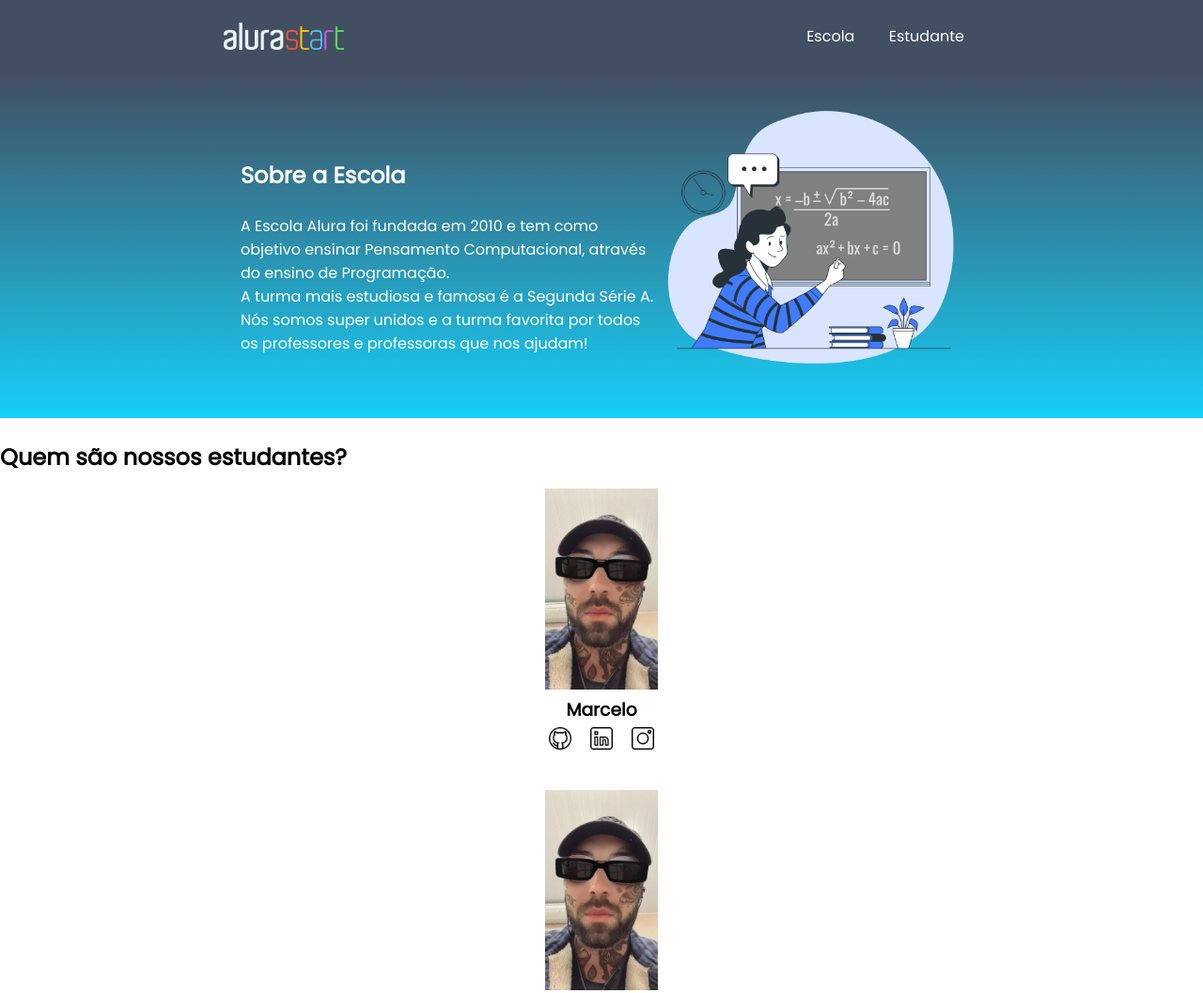
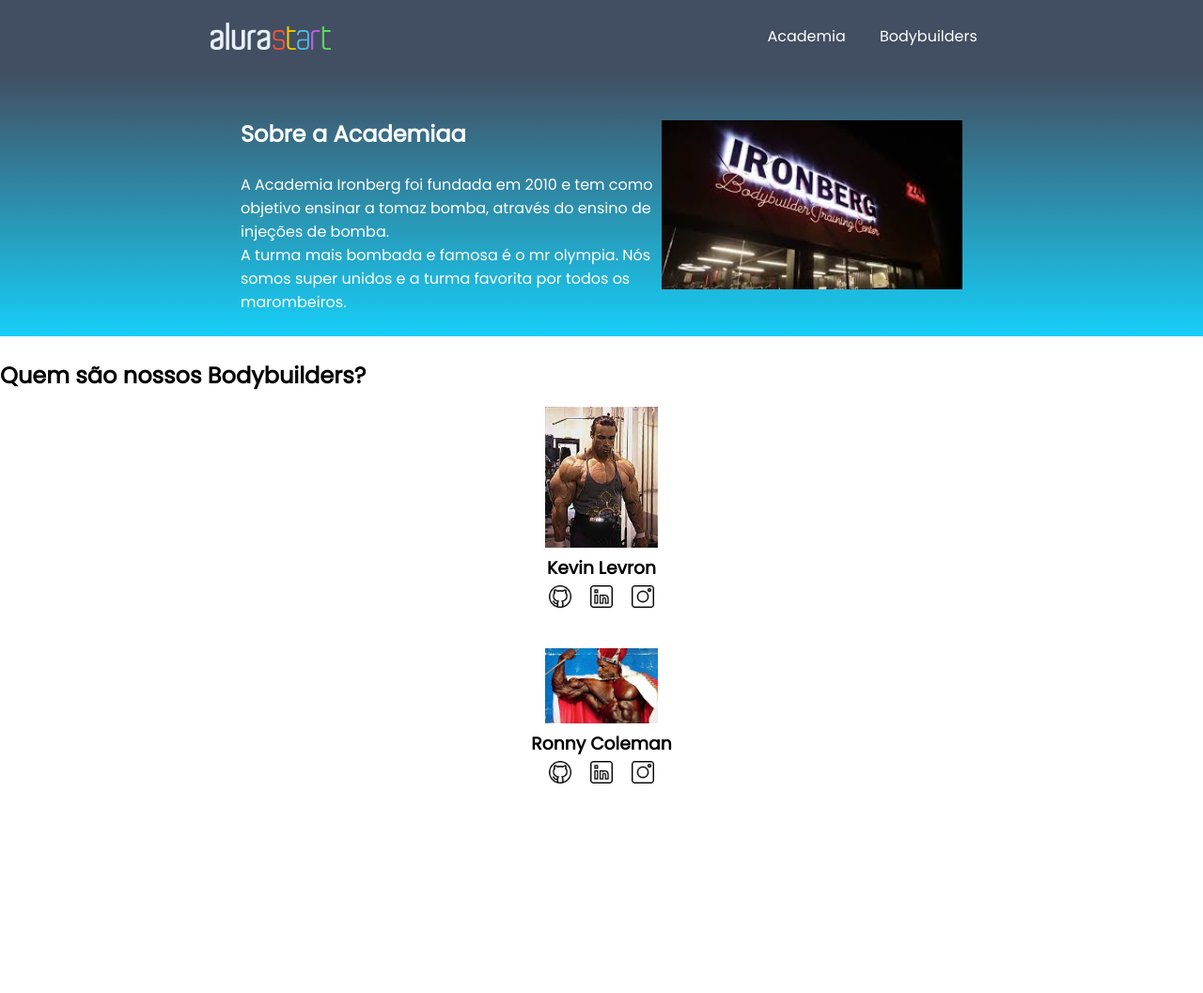
Before and after one commit to llc4rla/carla1, a plain HTML site: page index.html in a window 1280 px wide. Shown: the top 1057 px of the page at 94% size. After the commit the page ends 885 px from the top, so only its background shows below. Drawn offline with Linux system fonts and the light colour scheme.

Commit message:
Add files via upload

```diff
--- a/index.html
+++ b/index.html
@@ -14,32 +14,32 @@
     <header class="cabecalho">
         <img class="cabecalho-imagem" src="alurastart logo.png" alt="logo da alura start">
         <ul class="cabecalho-lista">
-            <li class="cabecalho-lista-item">Escola</li>
-            <li class="cabecalho-lista-item">Estudante</li>
+            <li class="cabecalho-lista-item">Academia</li>
+            <li class="cabecalho-lista-item">Bodybuilders</li>
         </ul>
     </header>
     <section class="escola">
         <div class="escola-div-conteudo">
-            <h2 class="escola-titulo">Sobre a Escola</h2>
-            <p class="escola-texto-um">A Escola Alura foi fundada em 2010 e tem como objetivo ensinar Pensamento Computacional, através do ensino de  Programação.</p>
-            <p class="escola-texto-dois">A turma mais estudiosa e famosa é a Segunda Série A. Nós somos super unidos e a turma favorita por todos os professores e professoras que nos ajudam!</p>
+            <h2 class="escola-titulo">Sobre a Academiaa</h2>
+            <p class="escola-texto-um">A Academia Ironberg foi fundada em 2010 e tem como objetivo ensinar a tomaz bomba, através do ensino de  injeções de bomba.</p>
+            <p class="escola-texto-dois">A turma mais bombada e famosa é o mr olympia. Nós somos super unidos e a turma favorita por todos os marombeiros.
         </div>
-        <img class="escola-imagem" src="Formula-bro.png" alt="imagem que representa uma professora em sala de aula">
+        <img class="escola-imagem" src="ironberg.jpeg" alt="imagem que representa uma professora em sala de aula">
     </section>
     <section class="estudante">
-        <h2 class="estudante-titulo">Quem são nossos estudantes?</h2>
+        <h2 class="estudante-titulo">Quem são nossos Bodybuilders?</h2>
         <div class="estudante-todos">
         <span></span>
         <div class="estudante-div">
-            <img class="estudante-imagem" src="Marcelo.jpeg" alt="foto do marcelo">
-            <h3 class="estudante-nome">Marcelo</h3>
+            <img class="estudante-imagem" src="Kevin L.jpeg" alt="foto do marcelo">
+            <h3 class="estudante-nome">Kevin Levron</h3>
             <a href="https://github.com/marcelopaludetto"><img class="estudante-icone" src="github.png" alt="icone github"></a>
             <a href="https://linkedin.com/marcelopaludetto"><img class="estudante-icone" src="linkedin.png" alt="icone linkedin"></a>
             <a href="https://instagram.com/marcelopaludetto"><img class="estudante-icone" src="instagram.png" alt="icone instagram"></a>
         </div>
         <div class="estudante-div">
-            <img class="estudante-imagem" src="Marcelo.jpeg" alt="foto do marcelo">
-            <h3 class="estudante-nome">Marcelo</h3>
+            <img class="estudante-imagem" src="Ronny.jpeg" alt="foto do marcelo">
+            <h3 class="estudante-nome">Ronny Coleman</h3>
             <a href="https://github.com/marcelopaludetto"><img class="estudante-icone" src="github.png" alt="icone github"></a>
             <a href="https://linkedin.com/marcelopaludetto"><img class="estudante-icone" src="linkedin.png" alt="icone linkedin"></a>
             <a href="https://instagram.com/marcelopaludetto"><img class="estudante-icone" src="instagram.png" alt="icone instagram"></a>
```
Also changed, not shown: Kevin L.jpeg (added), Ronny.jpeg (added), ironberg.jpeg (added).
